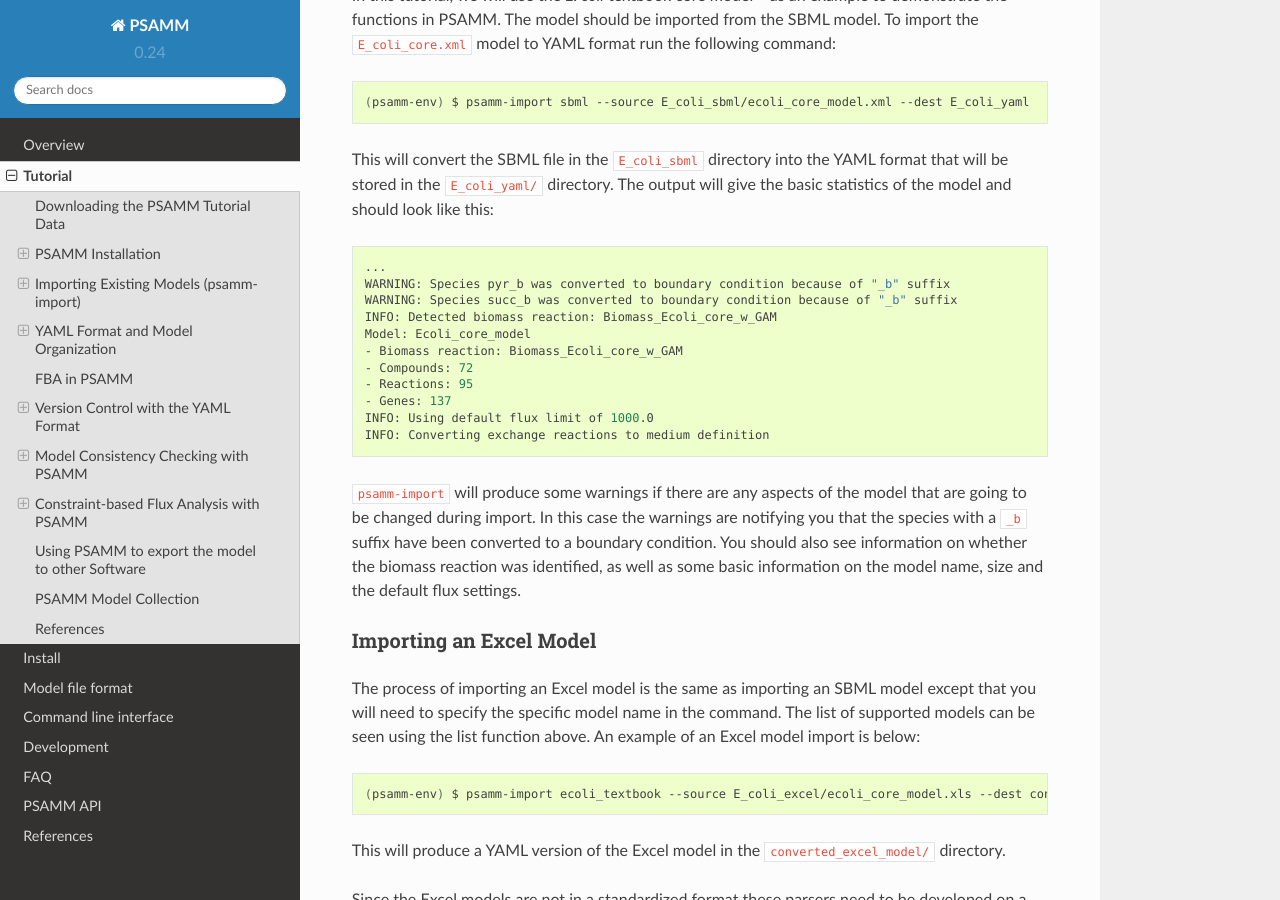
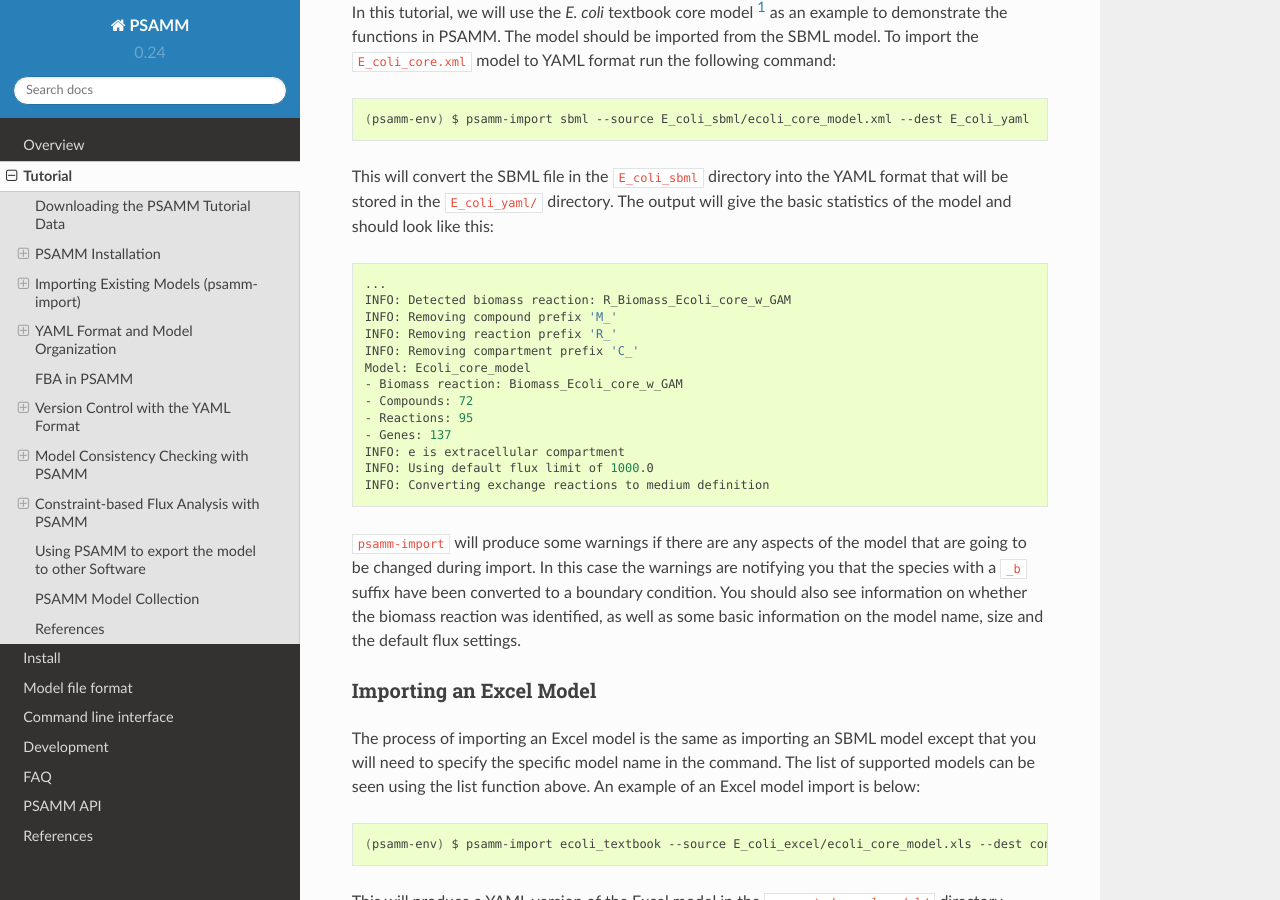
Before and after one commit to zhanglab/psamm, a Sphinx documentation site: the page built from docs/tutorial.rst, in a window 1280 px wide and 900 px high, scrolled down 6285 px. Built offline with Sphinx 7.4.7 and the Read the Docs theme 2.0.0, drawn with Linux system fonts in a browser that asks for light colours; some of the changed text lies outside the part shown.

Commit message:
tutorial: updated folders seen in psamm-tutorial, updated output of some commands

```diff
--- a/docs/tutorial.rst
+++ b/docs/tutorial.rst
@@ -336,14 +337,16 @@
 .. code-block:: shell
 
     ...
-    WARNING: Species pyr_b was converted to boundary condition because of "_b" suffix
-    WARNING: Species succ_b was converted to boundary condition because of "_b" suffix
-    INFO: Detected biomass reaction: Biomass_Ecoli_core_w_GAM
+    INFO: Detected biomass reaction: R_Biomass_Ecoli_core_w_GAM
+    INFO: Removing compound prefix 'M_'
+    INFO: Removing reaction prefix 'R_'
+    INFO: Removing compartment prefix 'C_'
     Model: Ecoli_core_model
     - Biomass reaction: Biomass_Ecoli_core_w_GAM
     - Compounds: 72
     - Reactions: 95
     - Genes: 137
+    INFO: e is extracellular compartment
     INFO: Using default flux limit of 1000.0
     INFO: Converting exchange reactions to medium definition
 
```
Also changed, not shown: other parts of docs/tutorial.rst (+1 -0 lines).
